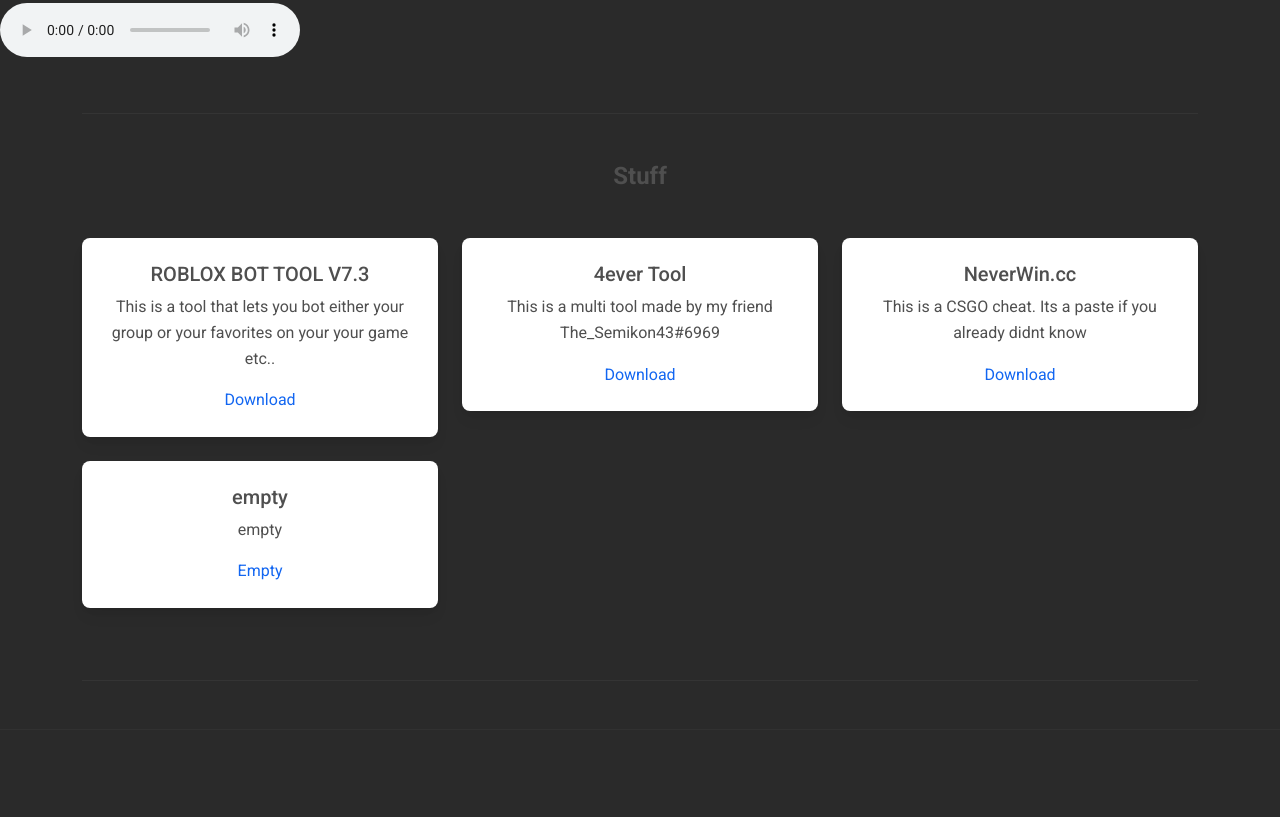
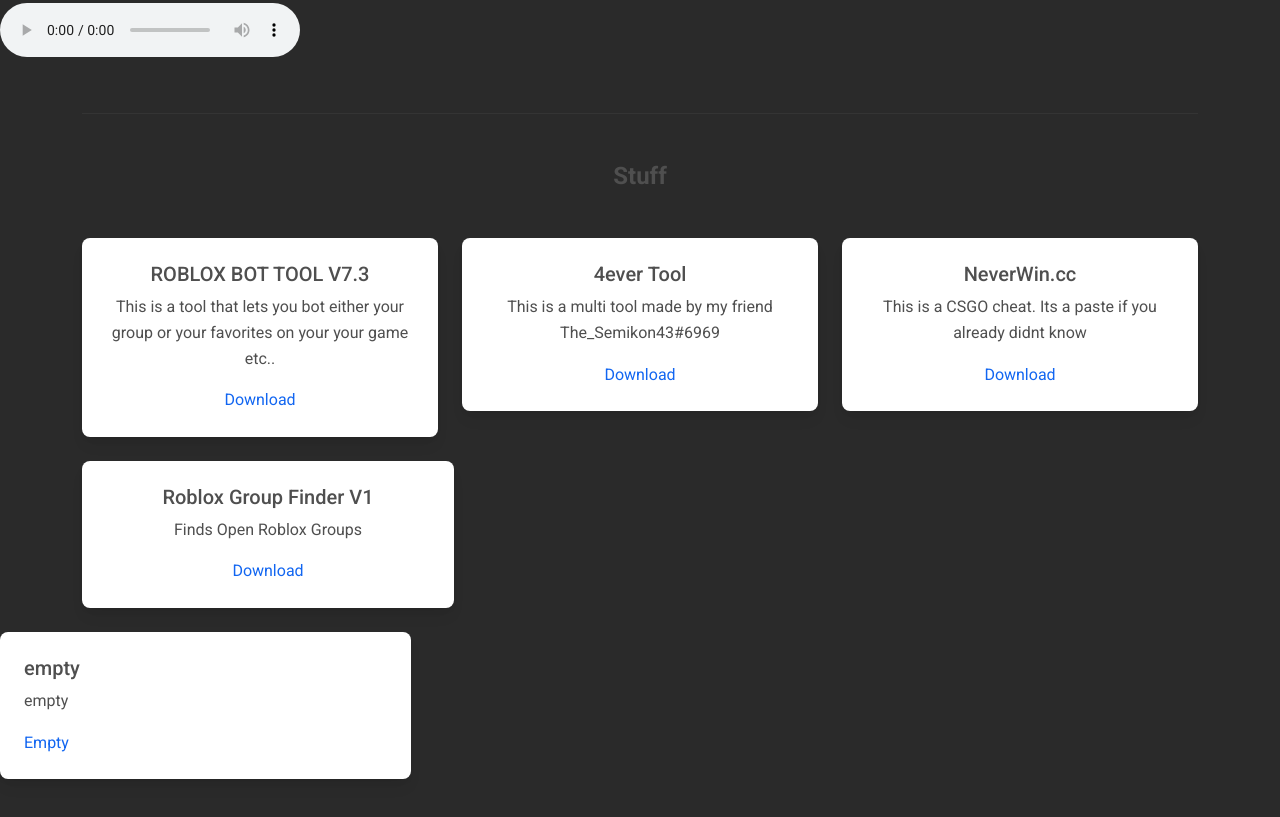
Before and after one commit to 144-144-144/144-144-144.github.io, a website: page index.html in a window 1280 px wide. Shown: the part 844-1661 px from the top of the page. Before the commit the page ends 1574 px from the top, so only its background shows below. Drawn offline with nearby package versions, Linux system fonts and the light colour scheme; a script that the page names is missing; files whose address does not match are found by name.

Commit message:
Update index.html

```diff
--- a/index.html
+++ b/index.html
@@ -190,6 +190,20 @@
             </div>
           </div>
         </div>
+        <div class="col-lg-4 col-md-6 mb-4 wow animate__animated animate__fadeInUp">
+            <div class="card card-right">
+              <div class="card-body">
+                <h5 class="card-title">Roblox Group Finder V1</h5>
+                <p class="card-text">
+                  Finds Open Roblox Groups
+                </p>
+
+                <a href="https://www.mediafire.com/file/aftza0wzm8vqe85/GFINDER_V1.rar/file" target="_blank" class="card-link">Download</a>
+
+              </div>
+            </div>
+          </div>
+        </div>
 
         <div class="row">
           <div class="col-lg-4 col-md-12 mb-4 wow animate__animated animate__fadeInUp">
```
